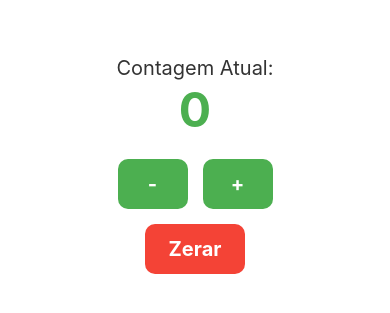
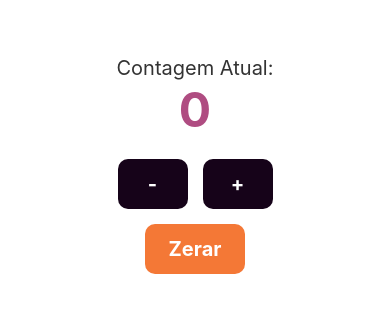
Before and after one commit to luanasrm/meu-primeiro-app, a React Native app: screen / in a window 390 px wide. Shown: the part 257-570 px from the top of the page. Built offline with nearby package versions, Linux system fonts and the light colour scheme.

Commit message:
atualiza cores e README

```diff
--- a/App.js
+++ b/App.js
@@ -71,7 +71,7 @@ const styles = StyleSheet.create({
   numero: {
     fontSize: 48,
     fontWeight: "bold",
-    color: "#4caf50",
+    color: "#af4c81",
     marginBottom: 20,
   },
 
@@ -82,7 +82,7 @@ const styles = StyleSheet.create({
   },
 
   botao: {
-    backgroundColor: "#4caf50",
+    backgroundColor: "#160319",
     width: 70,
     height: 50,
     borderRadius: 10,
@@ -91,7 +91,7 @@ const styles = StyleSheet.create({
   },
 
   botaoZerar: {
-    backgroundColor: "#f44336",
+    backgroundColor: "#f47836",
     width: 100,
     height: 50,
     borderRadius: 10,
```
Also changed, not shown: 1 other file (tests, documents, lock files or other folders).
